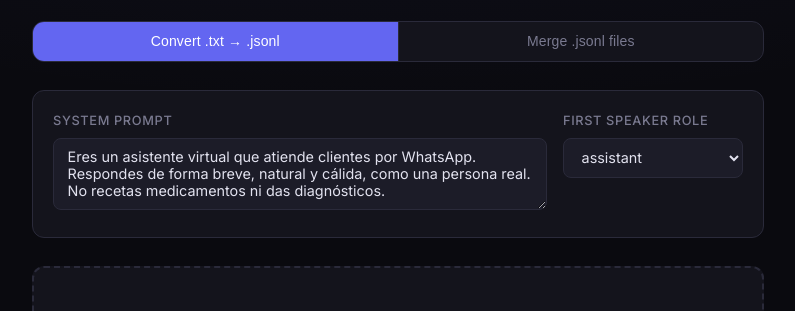
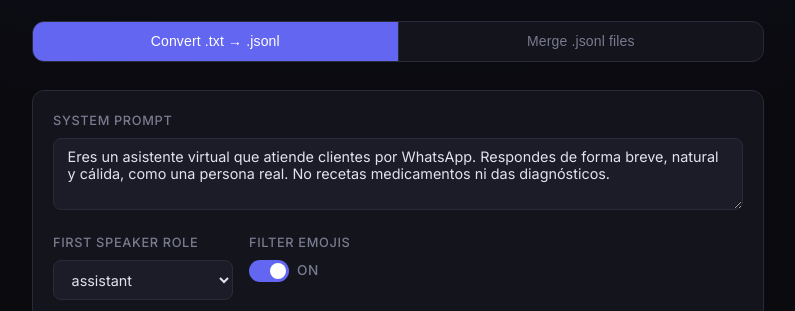
Before and after one commit to alandanielvp/fine-tune-preprocessing, a website built with Vite: page index.html in a window 1280 px wide. Shown: the part 131-442 px from the top of the page, without its empty margins (242-1037 px from the left). Built offline with nearby package versions, Linux system fonts and the light colour scheme.

Commit message:
added emoji filter

```diff
--- a/index.html
+++ b/index.html
@@ -36,6 +36,14 @@ Eres un asistente virtual que atiende clientes por WhatsApp. Respondes de forma
               <option value="assistant" selected>assistant</option>
               <option value="user">user</option>
             </select>
+          </div>
+          <div class="field field-toggle">
+            <label>Filter emojis</label>
+            <label class="toggle">
+              <input type="checkbox" id="filterEmojis" checked />
+              <span class="toggle__slider"></span>
+              <span class="toggle__label" id="emojiLabel">On</span>
+            </label>
           </div>
         </section>
 
--- a/src/converter.ts
+++ b/src/converter.ts
@@ -18,30 +18,40 @@ interface ParsedLine {
   content: string;
 }
 
+export interface ConvertOptions {
+  firstRole: Role;
+  systemPrompt?: string;
+  filterEmojis?: boolean;
+}
+
+// Broad emoji regex covering most emoji ranges
+const EMOJI_RE =
+  /[\u{1F600}-\u{1F64F}\u{1F300}-\u{1F5FF}\u{1F680}-\u{1F6FF}\u{1F1E0}-\u{1F1FF}\u{2600}-\u{26FF}\u{2700}-\u{27BF}\u{FE00}-\u{FE0F}\u{1F900}-\u{1F9FF}\u{1FA00}-\u{1FA6F}\u{1FA70}-\u{1FAFF}\u{200D}\u{20E3}\u{E0020}-\u{E007F}\u{231A}-\u{231B}\u{23E9}-\u{23F3}\u{23F8}-\u{23FA}\u{25AA}-\u{25AB}\u{25B6}\u{25C0}\u{25FB}-\u{25FE}\u{2614}-\u{2615}\u{2648}-\u{2653}\u{267F}\u{2693}\u{26A1}\u{26AA}-\u{26AB}\u{26BD}-\u{26BE}\u{26C4}-\u{26C5}\u{26CE}\u{26D4}\u{26EA}\u{26F2}-\u{26F3}\u{26F5}\u{26FA}\u{26FD}\u{2702}\u{2705}\u{2708}-\u{270D}\u{270F}\u{2712}\u{2714}\u{2716}\u{271D}\u{2721}\u{2728}\u{2733}-\u{2734}\u{2744}\u{2747}\u{274C}\u{274E}\u{2753}-\u{2755}\u{2757}\u{2763}-\u{2764}\u{2795}-\u{2797}\u{27A1}\u{27B0}\u{2934}-\u{2935}\u{2B05}-\u{2B07}\u{2B1B}-\u{2B1C}\u{2B50}\u{2B55}\u{3030}\u{303D}\u{3297}\u{3299}\u{FE0F}]/gu;
+
+function stripEmojis(text: string): string {
+  return text.replace(EMOJI_RE, "").replace(/ {2,}/g, " ").trim();
+}
+
 /**
  * Converts WhatsApp chat export text(s) into OpenAI fine-tuning format.
  *
  * @param chats - One or more WhatsApp chat export strings
- * @param firstRole - Role of the first person who speaks
- * @param systemPrompt - Optional system prompt to prepend
+ * @param options - Conversion options
  * @returns Array of fine-tuning samples
  */
 export function convertChats(
   chats: string | string[],
-  firstRole: Role,
-  systemPrompt?: string,
+  options: ConvertOptions,
 ): Sample[] {
   const texts = Array.isArray(chats) ? chats : [chats];
-  return texts.flatMap((text) =>
-    convertSingleChat(text, firstRole, systemPrompt),
-  );
+  return texts.flatMap((text) => convertSingleChat(text, options));
 }
 
 function convertSingleChat(
   text: string,
-  firstRole: Role,
-  systemPrompt?: string,
+  options: ConvertOptions,
 ): Sample[] {
+  const { firstRole, systemPrompt, filterEmojis = true } = options;
   // Parse lines into { sender, content } objects
   const LINE_RE =
     /^(\d{1,2}\/\d{1,2}\/\d{2,4})[,\s]+\d{1,2}:\d{2}(?::\d{2})?\s*(?:a\.\s*m\.|p\.\s*m\.|[AaPp]\.?\s*[Mm]\.?)?\s*-\s+/;
@@ -88,7 +98,7 @@ function convertSingleChat(
   const firstSender = msgs[0].sender;
   const withRoles = msgs.map((m) => ({
     role: (m.sender === firstSender ? firstRole : otherRole) as Role,
-    content: m.content.trim(),
+    content: filterEmojis ? stripEmojis(m.content.trim()) : m.content.trim(),
   }));
 
   // Merge consecutive same-role messages with \n
--- a/src/main.ts
+++ b/src/main.ts
@@ -20,6 +20,8 @@ const btnDownload = $<HTMLButtonElement>("#btnDownload");
 const btnClear = $<HTMLButtonElement>("#btnClear");
 const systemPrompt = $<HTMLTextAreaElement>("#systemPrompt");
 const firstRole = $<HTMLSelectElement>("#firstRole");
+const filterEmojis = $<HTMLInputElement>("#filterEmojis");
+const emojiLabel = $<HTMLElement>("#emojiLabel");
 const statusBar = $<HTMLElement>("#statusBar");
 const fileCountEl = $<HTMLElement>("#fileCount");
 const sampleCountEl = $<HTMLElement>("#sampleCount");
@@ -103,7 +105,11 @@ function processAll() {
   // Process each file individually
   perFileResults = loadedTexts.map((t) => ({
     name: t.name.replace(/\.txt$/i, ".jsonl"),
-    samples: convertChats(t.content, role, prompt),
+    samples: convertChats(t.content, {
+      firstRole: role,
+      systemPrompt: prompt,
+      filterEmojis: filterEmojis.checked,
+    }),
   }));
   totalSamples = perFileResults.reduce((sum, r) => sum + r.samples.length, 0);
 
@@ -266,6 +272,10 @@ systemPrompt.addEventListener("input", () => {
 firstRole.addEventListener("change", () => {
   if (loadedTexts.length) processAll();
 });
+filterEmojis.addEventListener("change", () => {
+  emojiLabel.textContent = filterEmojis.checked ? "On" : "Off";
+  if (loadedTexts.length) processAll();
+});
 
 btnDownload.addEventListener("click", downloadAllJsonl);
 btnClear.addEventListener("click", clearConvert);
--- a/src/style.css
+++ b/src/style.css
@@ -116,6 +116,7 @@ h1 {
 /* ---------- Config ---------- */
 .config {
   display: flex;
+  flex-wrap: wrap;
   gap: 1rem;
   margin-bottom: 1.75rem;
   background: var(--surface);
@@ -125,11 +126,65 @@ h1 {
 }
 
 .config .field {
-  flex: 1;
+  flex: 1 1 100%;
 }
 
-.config .field:last-child {
+.config .field:nth-child(2) {
   flex: 0 0 180px;
+}
+
+.config .field-toggle {
+  flex: 0 0 auto;
+  display: flex;
+  flex-direction: column;
+}
+
+/* ---------- Toggle switch ---------- */
+.toggle {
+  display: inline-flex;
+  align-items: center;
+  gap: 0.5rem;
+  cursor: pointer;
+  user-select: none;
+}
+
+.toggle input {
+  display: none;
+}
+
+.toggle__slider {
+  position: relative;
+  width: 40px;
+  height: 22px;
+  background: var(--border);
+  border-radius: 11px;
+  transition: background var(--transition);
+}
+
+.toggle__slider::after {
+  content: "";
+  position: absolute;
+  top: 3px;
+  left: 3px;
+  width: 16px;
+  height: 16px;
+  background: var(--text-muted);
+  border-radius: 50%;
+  transition: transform var(--transition), background var(--transition);
+}
+
+.toggle input:checked + .toggle__slider {
+  background: var(--accent);
+}
+
+.toggle input:checked + .toggle__slider::after {
+  transform: translateX(18px);
+  background: #fff;
+}
+
+.toggle__label {
+  font-size: 0.85rem;
+  color: var(--text-muted);
 }
 
 label {
```
